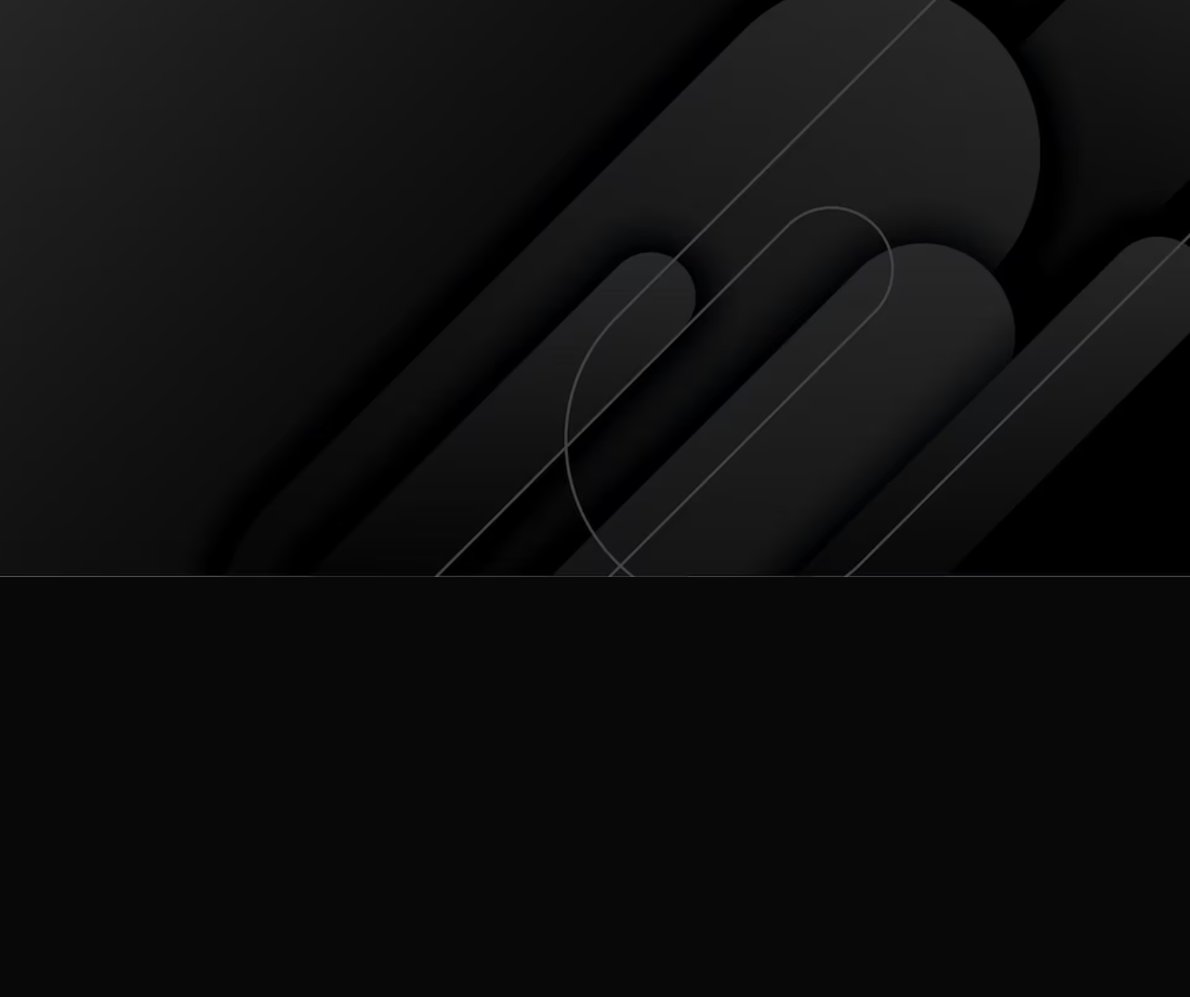
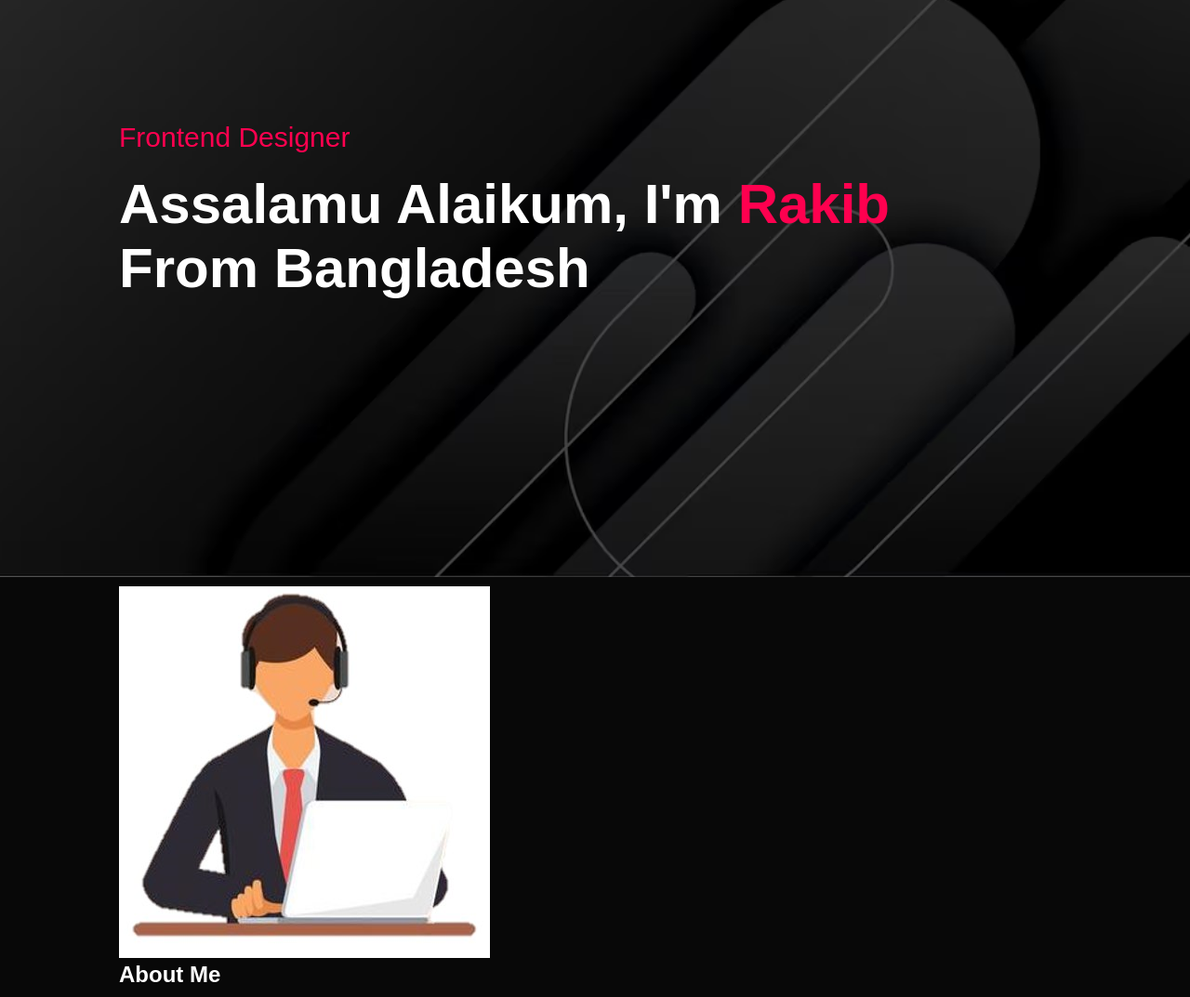
Before and after one commit to tultul99/Portfolio, a plain HTML site: page index.html in a window 1280 px wide. Shown: the part 179-1252 px from the top of the page at 93% size. Before the commit the page ends 800 px from the top, so only its background shows below. Drawn offline with Linux system fonts and the light colour scheme.

Commit message:
15 September

```diff
--- a/index.html
+++ b/index.html
@@ -23,6 +23,25 @@
                     <li><a href="#">Contact</a></li>
                 </ul>
             </nav>
+
+            <div class="header-text">
+                <p>Frontend Designer</p>
+                <h2>Assalamu Alaikum, I'm <span>Rakib</span>
+                <br>From Bangladesh</h2>
+            </div>
+
+        </div>
+    </div>
+
+
+    <div id="about">
+        <div class="container">
+            <div class="about-col-1">
+                <img src="logo1.jpg" alt="">
+            </div>
+            <div class="about-col-2">
+                <h2>About Me</h2>
+            </div>
         </div>
     </div>
 
--- a/style.css
+++ b/style.css
@@ -31,6 +31,7 @@ nav{
 
 .logo{
     font-size: 3.5rem;
+    color: #ff004f;
 }
 
 nav ul li{
@@ -43,4 +44,40 @@ nav ul li a{
     color: #fff;
     text-decoration: none;
     font-size: 18px;
+    position: relative;
 }
+
+nav ul li a::after{
+    content: '';
+    width: 0;
+    height: 3px;
+    background: #ff004f;
+    position: absolute;
+    left: 0;
+    bottom: -6px;
+    transition: 0.5s;
+}
+
+nav ul li a:hover::after{
+    width: 100%;
+}
+
+.header-text{
+    margin-top: 20%;
+    font-size: 30px;
+}
+
+.header-text p{
+    color: #ff004f;
+    margin-top: 20%;
+    font-size: 30px;
+}
+
+.header-text h2{
+    margin-top: 20px;
+    font-size: 60px;
+}
+
+.header-text h2 span{
+    color: #ff004f;
+}
```
Also changed, not shown: logo1.jpg (added).
